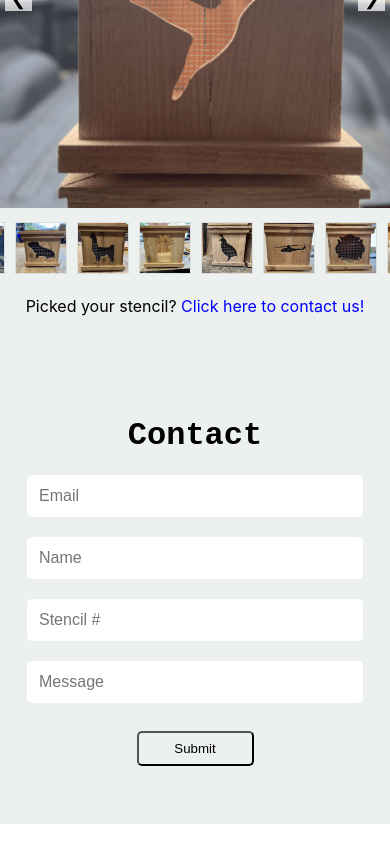
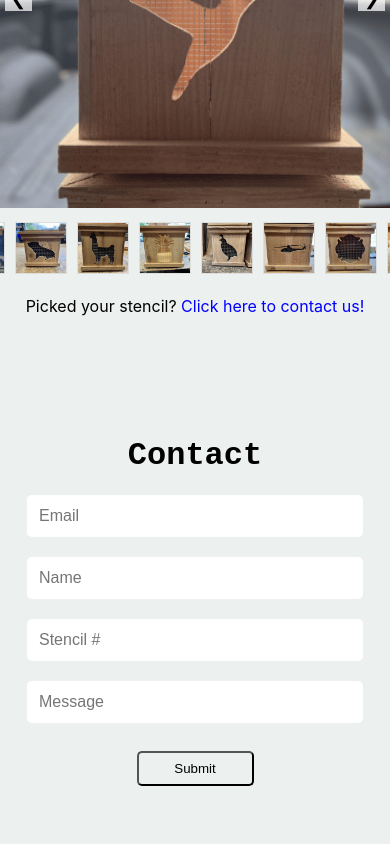
Before and after one commit to Shelcisco/Chucks-Planter-Boxes-, a React (Create React App) app: page /home in a window 390 px wide. Shown: the part 2615-3459 px from the top of the page. Built offline with nearby package versions, Linux system fonts and the light colour scheme.

Commit message:
MEDIA TEST - padding

```diff
--- a/src/index.css
+++ b/src/index.css
@@ -554,7 +554,7 @@ form .form-input {
 /* For screens smaller than 768px (phones) */
 @media (max-width: 768px) {
   /* Adjust padding for various sections */
-  .justify-center,
+
   .Announce,
   .gallery,
   .shortgal,
@@ -563,6 +563,11 @@ form .form-input {
       padding-bottom: 50px;
   }
 
+
+  .justify-center {
+    padding-top: 50px;
+      padding-bottom: 50px;
+  }
   .home {
     display: flex;
     justify-content: center;
@@ -619,7 +624,7 @@ form .form-input {
 
   /* Make the bird image width responsive */
   #Bird {
-    width: 80%; /* Adjust the width as needed */
+    max-width: 100%; /* Adjust the width as needed */
     height: auto; /* Maintain aspect ratio */
     border-radius: 15px; /* Add border radius */
   }
```
